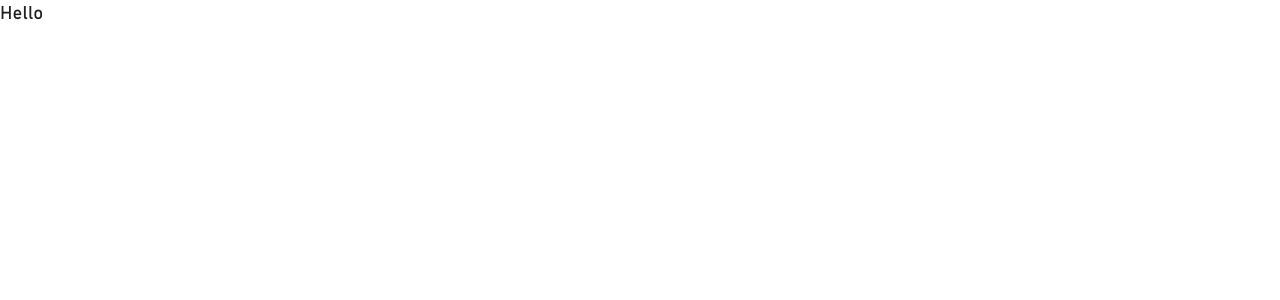
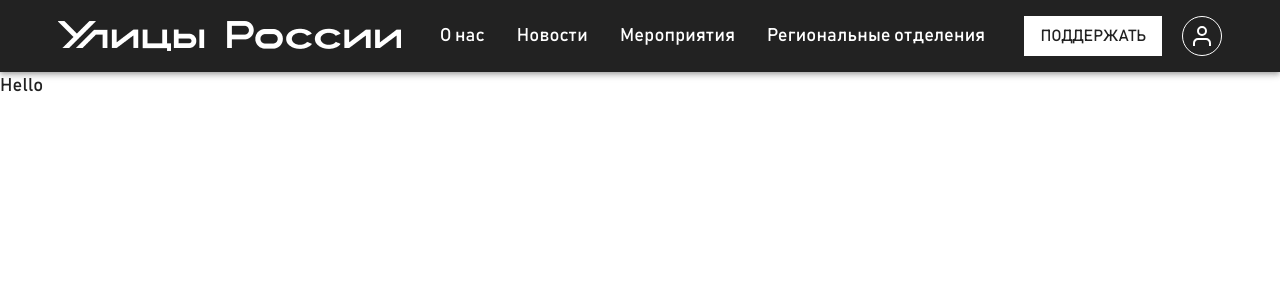
Before and after one commit to street-russia-hackaton/frontend, a React (Vite) app: page /main in a window 1280 px wide. Shown: the top 300 px of the page. Built offline with nearby package versions, Linux system fonts and the light colour scheme.

Commit message:
feat: add header, primaryButton, Link

```diff
--- /dev/null
+++ b/src/components/btns/PrimaryButton.tsx
@@ -0,0 +1,21 @@
+import Button from './SubmitBtn';
+
+interface SubmitButtonProps {
+    title?: string;
+    width?: string;
+    height?: string;
+    fontSize?: string;
+    fontWeigth?: string;
+    backgroundColor?: string;
+    color?: string;
+    borderRadius?: string;
+    hoverBackgroundColor?: string;
+    focusBackgroundColor?: string;
+    disabled?: boolean;
+    lineHeight?: string;
+    onClick?: () => void;
+}
+
+export default function SubmitButton({ width, title, height, fontSize, disabled, lineHeight, onClick }: SubmitButtonProps) {
+    return <Button width={width} title={title} height={height} fontSize={fontSize} fontWeigth="400" backgroundColor="#fff" disabled={disabled} color='#222' hoverBackgroundColor='#F2F3F5' focusBackgroundColor='#F2F3F5' textTransform='uppercase' lineHeight={lineHeight} onClick={onClick} />;
+}
--- a/src/components/btns/SubmitBtn.tsx
+++ b/src/components/btns/SubmitBtn.tsx
@@ -13,6 +13,8 @@ interface SubmitButtonProps {
   hoverBackgroundColor?: string;
   focusBackgroundColor?: string;
   disabled?: boolean;
+  textTransform?: string;
+  lineHeight?: string;
   onClick?: () => void;
 }
 
@@ -21,8 +23,7 @@ const styles = {
     textTransform: 'none'
   },
   title: {
-    fontFamily: 'Inter',
-    lineHeight: '1.25'
+    fontFamily: 'Bahnschrift',
   },
   icon: {
     marginRight: '8px',
@@ -43,6 +44,8 @@ export default function SubmitButton({
   color,
   hoverBackgroundColor,
   focusBackgroundColor,
+  textTransform,
+  lineHeight,
   onClick
 }: SubmitButtonProps) {
   return (
@@ -51,10 +54,13 @@ export default function SubmitButton({
       disableElevation
       sx={{
         ...styles.container,
-        backgroundColor: backgroundColor ? backgroundColor : '#168E2C',
-        width: width ? width : '299px',
+        p: 0,
+        lineHeight: lineHeight ? lineHeight : '1.5',
+        textTransform: textTransform ? textTransform : 'capitalize',
+        backgroundColor: backgroundColor ? backgroundColor : '#fff',
+        width: width ? width : 'auto',
         height: height ? height : '44px',
-        borderRadius: borderRadius ? borderRadius : '16px',
+        borderRadius: borderRadius ? borderRadius : '0',
         '&:hover': {
           backgroundColor: hoverBackgroundColor ? hoverBackgroundColor : '#0A771E'
         },
--- /dev/null
+++ b/src/components/common/header/Header.tsx
@@ -0,0 +1,97 @@
+import * as React from 'react';
+import AppBar from '@mui/material/AppBar';
+import Box from '@mui/material/Box';
+import Toolbar from '@mui/material/Toolbar';
+import IconButton from '@mui/material/IconButton';
+import Typography from '@mui/material/Typography';
+import Menu from '@mui/material/Menu';
+import Container from '@mui/material/Container';
+import PrimaryButton from '../../btns/PrimaryButton';
+import List from '@mui/material/List';
+import MenuItem from '@mui/material/MenuItem';
+import ProfileIcon from '../../../assets/images/profile-icon.svg';
+import Logo from '../../../assets/images/logo-white.png';
+import { useNavigate } from 'react-router-dom';
+import ListItemLink from '../../common/links/ListItemLink';
+
+function Header() {
+    const navigate = useNavigate();
+    const [anchorElUser, setAnchorElUser] = React.useState<null | HTMLElement>(null);
+    const [isLogin, setIsLogin] = React.useState<boolean | HTMLElement>(false);
+
+    const handleOpenUserMenu = (event: React.MouseEvent<HTMLElement>) => {
+        setAnchorElUser(event.currentTarget);
+    };
+
+    const handleCloseUserMenu = () => {
+        setAnchorElUser(null);
+    };
+
+    const handleLogin = () => {
+        navigate('/login', { replace: false });
+    };
+
+    const handleSubscription = () => {
+        navigate('/subscription', { replace: false });
+    };
+
+    const handleProfile = () => {
+        navigate('/profile', { replace: false });
+    };
+
+    const handleLogout = () => {
+        // TODO: to logout
+        setIsLogin(false);
+    };
+
+    return (
+        <AppBar position="static" sx={{ height: 72, display: 'flex', alignItems: 'center' }} >
+            <Container sx={{ width: '91%', height: '100%', maxWidth: { lg: 1312 }, p: { xs: 0, lg: 0 } }}>
+                <Toolbar disableGutters sx={{ display: 'flex', height: '100%', justifyContent: 'space-between' }}>
+                    <img src={Logo} alt="" />
+
+                    <List sx={{ display: 'flex', gap: '32px', justifyContent: 'center', width: 'auto', p: 0 }}>
+                        <ListItemLink to="/about" primary="О нас" />
+                        <ListItemLink to="/news" primary="Новости" />
+                        <ListItemLink to="/events" primary="Мероприятия" />
+                        <ListItemLink to="/regional" primary="Региональные отделения" />
+                    </List>
+
+                    <Box sx={{ display: 'flex', gap: '20px', }}>
+                        <PrimaryButton width='138px' title="Поддержать" height="40" fontSize="16px" disabled={false} lineHeight='1.5' onClick={handleSubscription} />
+
+                        <Box sx={{  }}>
+                            <IconButton onClick={isLogin ? handleOpenUserMenu : handleLogin} sx={{ p: 0 }}>
+                                <img src={ProfileIcon} alt="" />
+                            </IconButton>
+                            <Menu
+                                sx={{ mt: '45px' }}
+                                id="menu-appbar"
+                                anchorEl={anchorElUser}
+                                anchorOrigin={{
+                                    vertical: 'top',
+                                    horizontal: 'right',
+                                }}
+                                keepMounted
+                                transformOrigin={{
+                                    vertical: 'top',
+                                    horizontal: 'right',
+                                }}
+                                open={Boolean(anchorElUser)}
+                                onClose={handleCloseUserMenu}
+                            >
+                                <MenuItem onClick={handleProfile}>
+                                    <Typography textAlign="center">Мой профиль</Typography>
+                                </MenuItem>
+                                <MenuItem onClick={handleLogout}>
+                                    <Typography textAlign="center">Выйти</Typography>
+                                </MenuItem>
+                            </Menu>
+                        </Box>
+                    </Box>
+                </Toolbar>
+            </Container>
+        </AppBar>
+    );
+}
+export default Header;
--- /dev/null
+++ b/src/components/common/links/ListItemLink.tsx
@@ -0,0 +1,28 @@
+import * as React from 'react';
+import ListItem from '@mui/material/ListItem';
+import ListItemIcon from '@mui/material/ListItemIcon';
+import ListItemText from '@mui/material/ListItemText';
+import { Link as RouterLink, LinkProps as RouterLinkProps } from 'react-router-dom';
+
+interface ListItemLinkProps {
+    icon?: React.ReactElement;
+    primary: string;
+    to: string;
+}
+
+const Link = React.forwardRef<HTMLAnchorElement, RouterLinkProps>(function Link(itemProps, ref) {
+    return <RouterLink ref={ref} {...itemProps} role={undefined} />;
+});
+
+export default function ListItemLink(props: ListItemLinkProps) {
+    const { icon, primary, to } = props;
+
+    return (
+        <li>
+            <ListItem sx={{p: 0}} button component={Link} to={to}>
+                {icon ? <ListItemIcon>{icon}</ListItemIcon> : null}
+                <ListItemText primary={primary} />
+            </ListItem>
+        </li>
+    );
+}
--- a/src/components/pages/main/Main.tsx
+++ b/src/components/pages/main/Main.tsx
@@ -1,9 +1,11 @@
 import { Typography } from "@mui/material";
 import React from "react";
+import Header from '../../common/header/Header';
 
 export default function Main() {
     return (
         <>
+        <Header />
             <Typography>Hello</Typography>
         </>
     );
--- a/src/vendor/theme.tsx
+++ b/src/vendor/theme.tsx
@@ -17,7 +17,7 @@ declare module '@mui/material/styles' {
 const theme = createTheme({
     palette: {
         primary: {
-            main: '#AB66E1',
+            main: '#222222',
         },
         secondary: {
             main: '#7E52A1',
@@ -49,8 +49,8 @@ const theme = createTheme({
             xs: 0,
             sm: 600,
             md: 900,
-            lg: 1200,
-            xl: 1536,
+            lg: 1024,
+            xl: 1440,
         },
     },
     components: {
```
Also changed, not shown: src/assets/images/logo-white.png (added), src/assets/images/profile-icon.svg (added).
